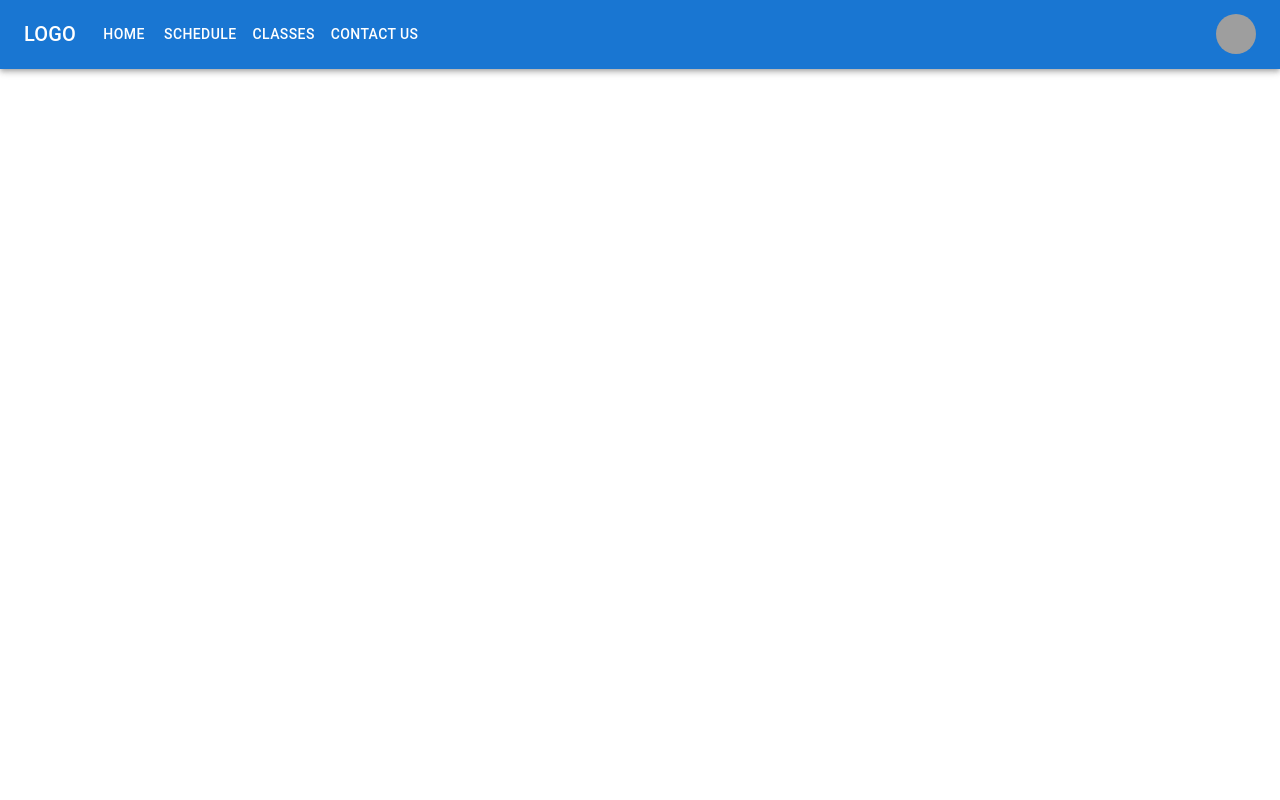
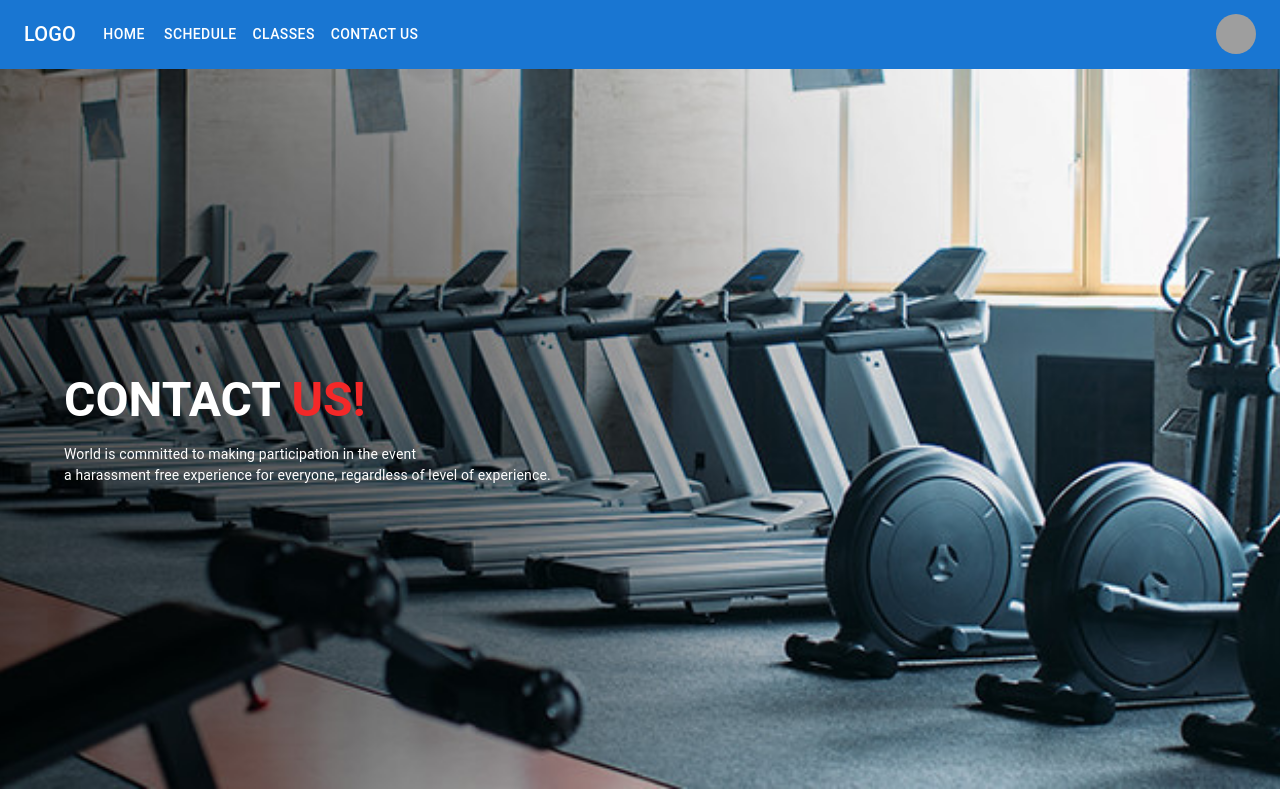
Before and after one commit to mdibuhossain/fitness_cloud, a React (Create React App) app: page /contact in a window 1280 px wide. Built offline with nearby package versions, Linux system fonts and the light colour scheme; grey boxes are pictures that could not be loaded; a web font is replaced by a local one.

Commit message:
classe page is added and contact page created

```diff
--- a/src/App.js
+++ b/src/App.js
@@ -1,7 +1,9 @@
 import { BrowserRouter, Route, Routes } from "react-router-dom";
 import "./App.css";
+import Contact from "./components/Contact/Contact";
 import Home from "./components/Home/Home";
 import Navigation from "./components/Navigation";
+import TrainingServices from "./components/TrainingServices/TrainingServices";
 
 function App() {
   return (
@@ -11,6 +13,8 @@ function App() {
         <Routes>
           <Route path="/" element={<Home></Home>}></Route>
           <Route path="/home" element={<Home></Home>}></Route>
+          <Route path="/trainingservices" element={<TrainingServices></TrainingServices>}></Route>
+          <Route path="/contact" element={<Contact></Contact>}></Route>
         </Routes>
       </BrowserRouter>
     </>
--- /dev/null
+++ b/src/components/Contact/Contact.js
@@ -0,0 +1,29 @@
+import { Container, Typography } from '@mui/material';
+import React from 'react';
+import cover from '../../images/home images/banner-contact.jpg';
+
+const Contact = () => {
+    const banner ={
+        background: `url(${cover})`,
+        backgroundSize :"cover",
+        backgroundPosition:"center",
+        height: "90vh",
+        display:"flex",
+        justifyContent:"center",
+        flexDirection:"column",
+        color:"#fff"
+    }
+    return (
+        <div>
+            <div id="cover" style={banner}
+      >
+        <Container>
+        <Typography variant="h3" sx={{textTransform:"uppercase",fontWeight:"bold",pb:2}}>Contact <span style={{color:"#f42828"}}>Us!</span></Typography>
+        <Typography variant="body2">World is committed to making participation in the event <br /> a harassment free experience for everyone, regardless of level of experience.</Typography>
+        </Container>
+      </div>
+        </div>
+    );
+};
+
+export default Contact;
--- a/src/components/TrainingClass/ClassCard/ClassCard.js
+++ b/src/components/TrainingClass/ClassCard/ClassCard.js
@@ -20,7 +20,8 @@ const ClassCard = (props) => {
             </Button>
           </div>
         </Paper>
-        <Typography variant="h6">Training Name</Typography>
+        <Typography variant="h5" style={{fontWeight:"bold"}}>Training Name</Typography>
+        <Typography variant="body2">Smart + Effective Bodyweight Training.</Typography>
       </Grid>
     </>
   );
--- /dev/null
+++ b/src/components/TrainingServices/TrainingServices.js
@@ -0,0 +1,69 @@
+import { Container, Grid, Typography } from "@mui/material";
+import React, { useState,useEffect } from "react";
+import cover from '../../images/home images/slide03.jpg';
+import cover2 from '../../images/home images/help-light-img.jpg';
+import ClassCard from "../TrainingClass/ClassCard/ClassCard";
+
+const TrainingServices = () => {
+    const [training, setTraining] = useState([]);
+
+  useEffect(() => {
+    const url = `https://jsonplaceholder.typicode.com/users`;
+    fetch(url)
+      .then((res) => res.json())
+      .then((data) => setTraining(data));
+  }, []);
+
+    const banner ={
+        background: `url(${cover})`,
+        backgroundSize :"cover",
+        backgroundPosition:"center",
+        height: "90vh",
+        display:"flex",
+        justifyContent:"center",
+        flexDirection:"column",
+        color:"#fff"
+    }
+    const banner2 ={
+        background: `url(${cover2})`,
+        backgroundSize :"cover",
+        backgroundPosition:"center",
+        height:"90vh",
+        display:"flex",
+        justifyContent:"center",
+        flexDirection:"column",
+        color:"#fff"
+    }
+  return (
+    <div style={{backgroundColor:"#f1f1f1"}}>
+      <div id="cover" style={banner}
+      >
+        <Container>
+        <Typography variant="h3" sx={{textTransform:"uppercase",fontWeight:"bold",pb:2}}>Our <span style={{color:"#f42828"}}>Classes</span></Typography>
+        <Typography variant="body2">World is committed to making participation in the event <br /> a harassment free experience for everyone, regardless of level of experience.</Typography>
+        </Container>
+      </div>
+      <div id="classes">
+        <Container>
+        <Grid container spacing={4} sx={{ py: 12 }}>
+          {training.map((train) => (
+            <ClassCard key={train.id} train={train}></ClassCard>
+          ))}
+        </Grid>
+        </Container>
+      </div>
+      <div id="cover" style={banner2}
+      >
+        <Container style={{color:"#000"}}>
+        <Typography variant="h4" sx={{textTransform:"uppercase",fontWeight:"bold",pb:2}}>HELPING YOU TO GO <br /> <span style={{color:"#f42828"}}> SINCE 1971</span></Typography>
+        <Typography sx={{mb:4}} style={{textAlign:"justify"}} variant="body2">World is committed to making participation in the event a harassment <br /> free experience for everyone, regardless of level of experience.</Typography>
+        <div>
+        <button className="slide-button">Join Classes +</button>
+        </div>
+        </Container>
+      </div>
+    </div>
+  );
+};
+
+export default TrainingServices;
```
Also changed, not shown: src/images/home images/banner-contact.jpg (added), src/images/home images/help-light-img.jpg (added).
